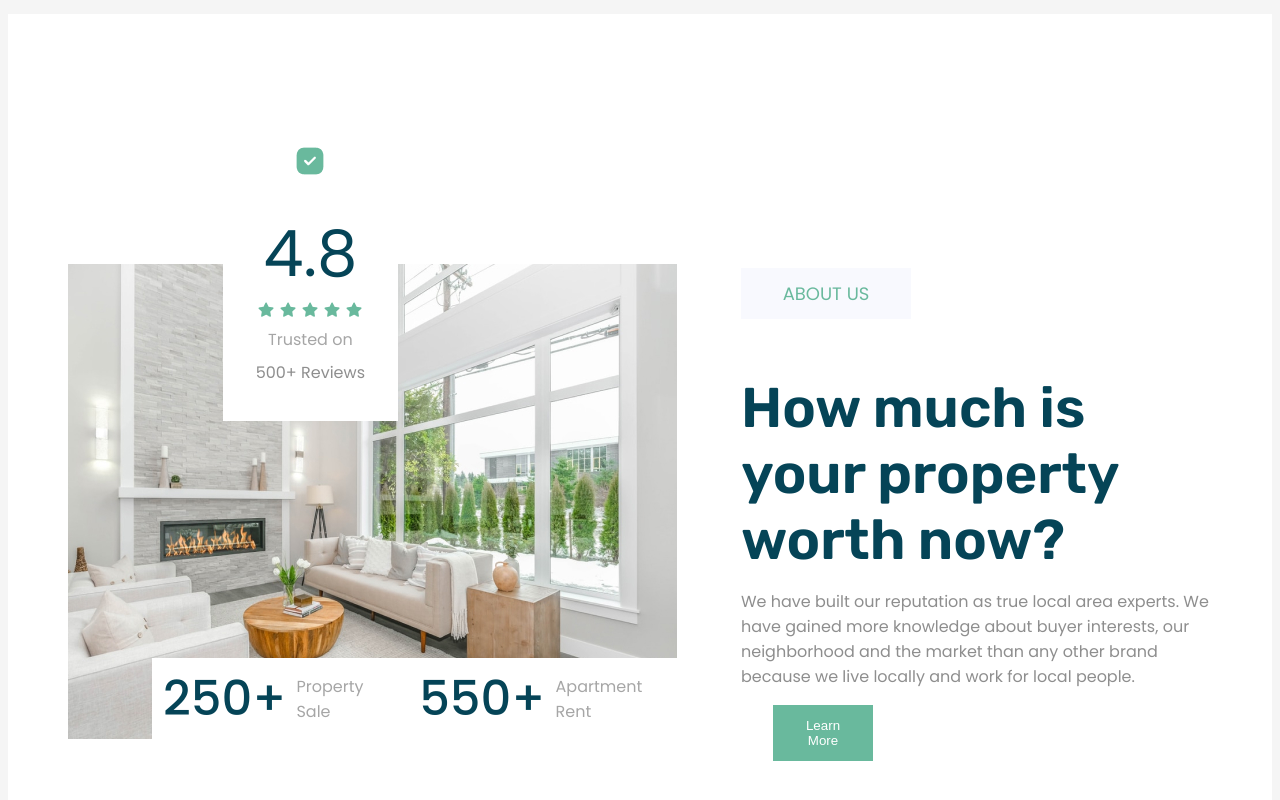
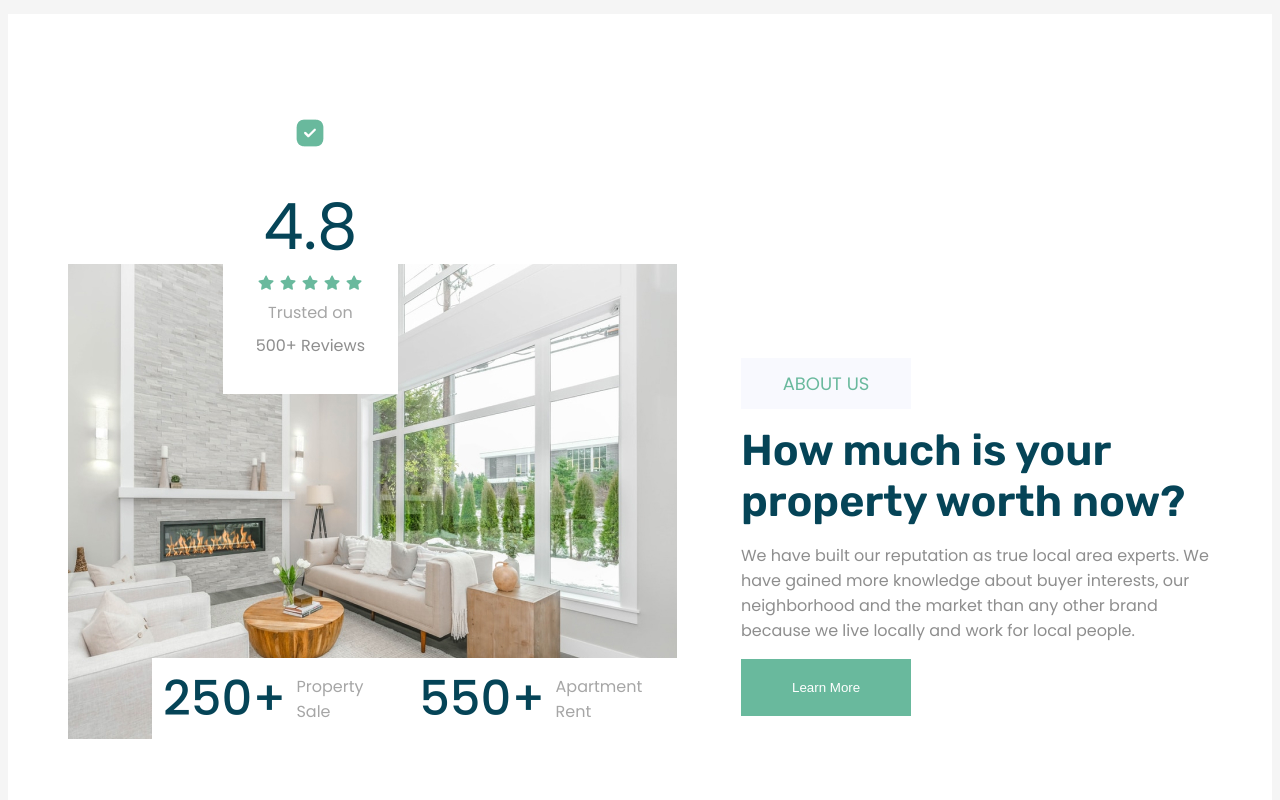
Before and after one commit to EshrakRahman/Real_Estate_Landing_Page, a plain HTML site: page index.html in a window 1280 px wide. Shown: the part 2800-3600 px from the top of the page. Drawn offline with Linux system fonts and the light colour scheme.

Commit message:
About section finished

```diff
--- a/style/style.css
+++ b/style/style.css
@@ -406,7 +406,7 @@ main {
 /* About css */
 .about-section {
     width: 100%;
-    height: 970px;
+    height: 800px;
     background-color: var(--bg-white);
     display: flex;
     justify-content: center;
@@ -502,3 +502,19 @@ main {
     font-weight: 400;
     width: 40%;
 }
+
+.about-section .two-columns .col-right .square-tag{
+    margin: var(--spacing-xl) 0 var(--spacing-md) 0;
+}
+
+.about-section .col-right .about-details .subtitle {
+    /*width: 70%;*/
+    font-size: 2.7rem;
+    margin: var(--spacing-md) 0;
+}
+
+.about-details .button-with-bg {
+    padding: 20px 50px;
+    max-width: 250px;
+    margin-left: 0;
+}
```
